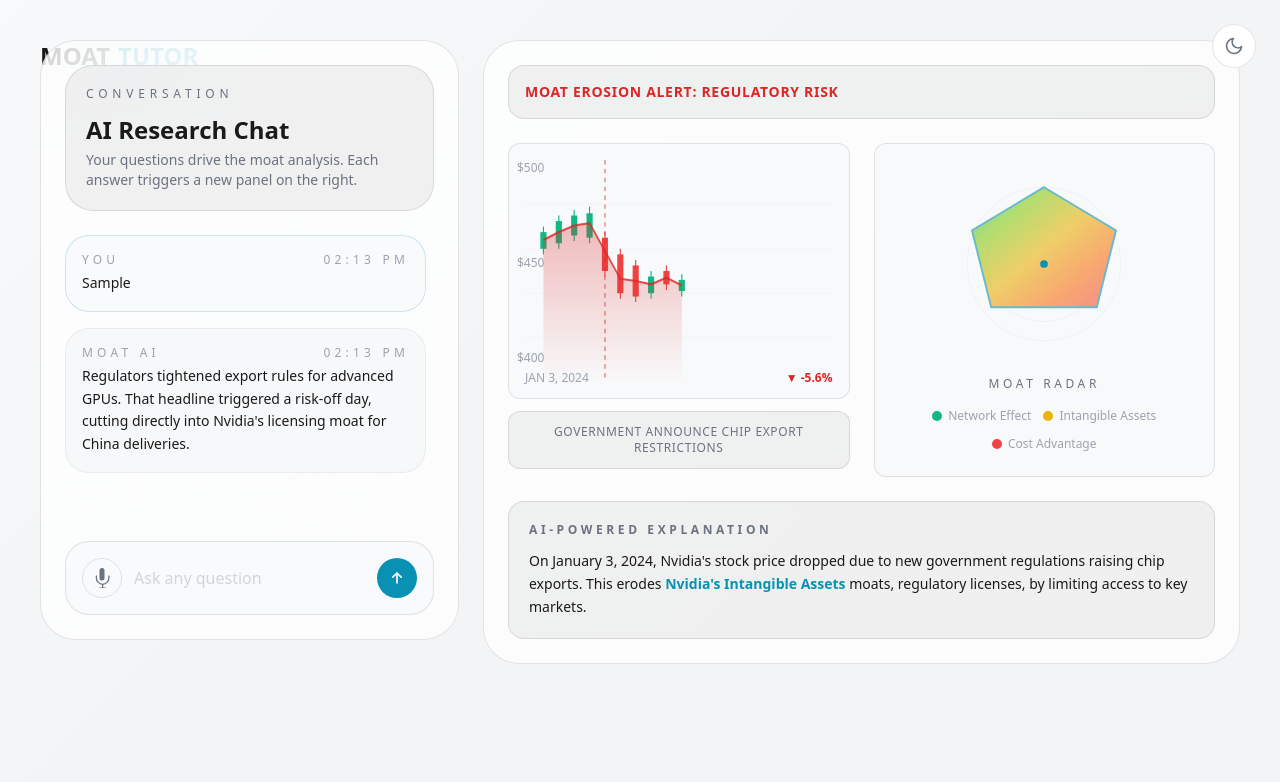
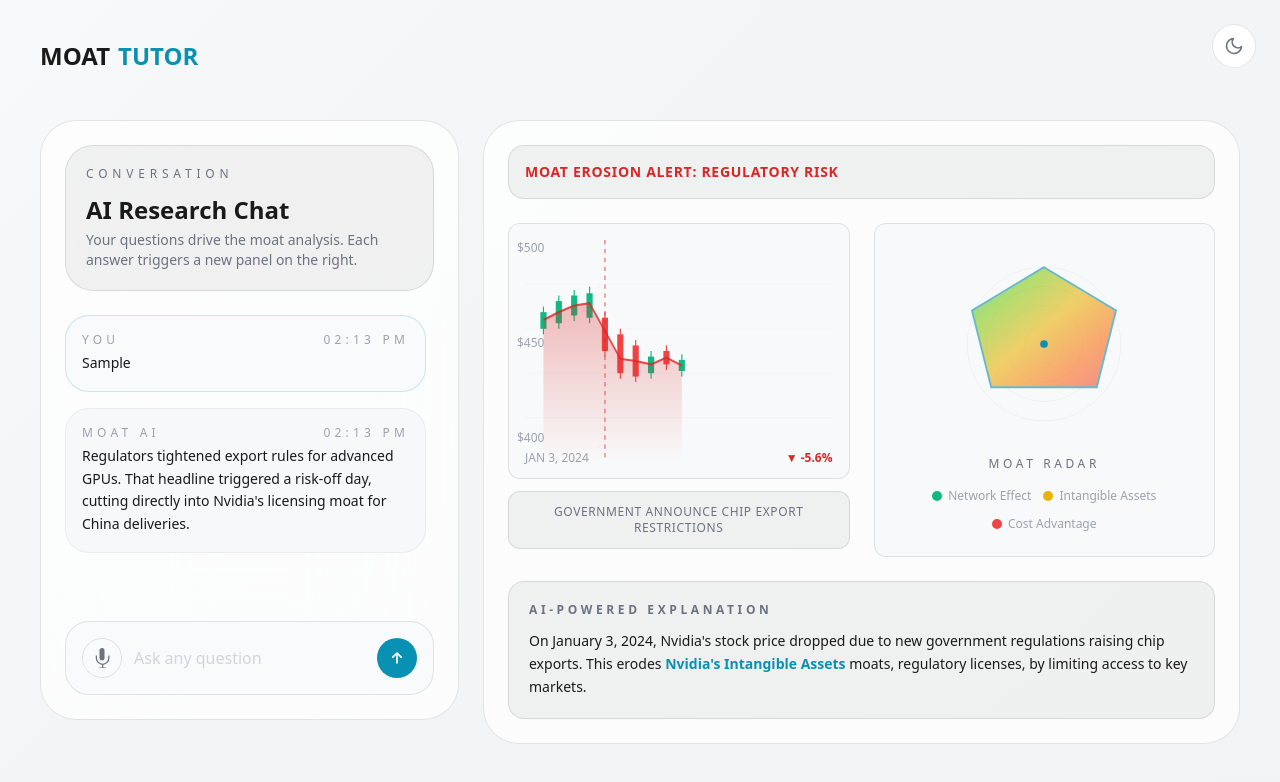
Before and after one commit to Valedicode/moat-tutor, a Next.js app in the folder frontend/: page / in a window 1280 px wide. Both pictures are taken after typing "Sample" into the empty fields and a click on the button 947 px from the left and 328 px from the top of the page. Shown: the top 782 px of the page. Built offline with nearby package versions, Linux system fonts and the light colour scheme.

Commit message:
reposition panels to avoid coverage of logo

```diff
--- a/frontend/src/components/ActiveShell.tsx
+++ b/frontend/src/components/ActiveShell.tsx
@@ -34,7 +34,7 @@
   }, [messages.length]);
 
   return (
-    <div className="mx-auto flex w-full flex-col gap-6 lg:flex-row" style={{ maxWidth: showPanel ? "96rem" : "48rem", transition: "max-width 600ms cubic-bezier(0.4, 0, 0.2, 1)" }}>
+    <div className="mx-auto flex w-full flex-col gap-6 lg:flex-row mt-16 sm:mt-20" style={{ maxWidth: showPanel ? "96rem" : "48rem", transition: "max-width 600ms cubic-bezier(0.4, 0, 0.2, 1)" }}>
       <section
         className="flex h-[75vh] flex-col rounded-[36px] border p-6 backdrop-blur-3xl"
         style={{
```
